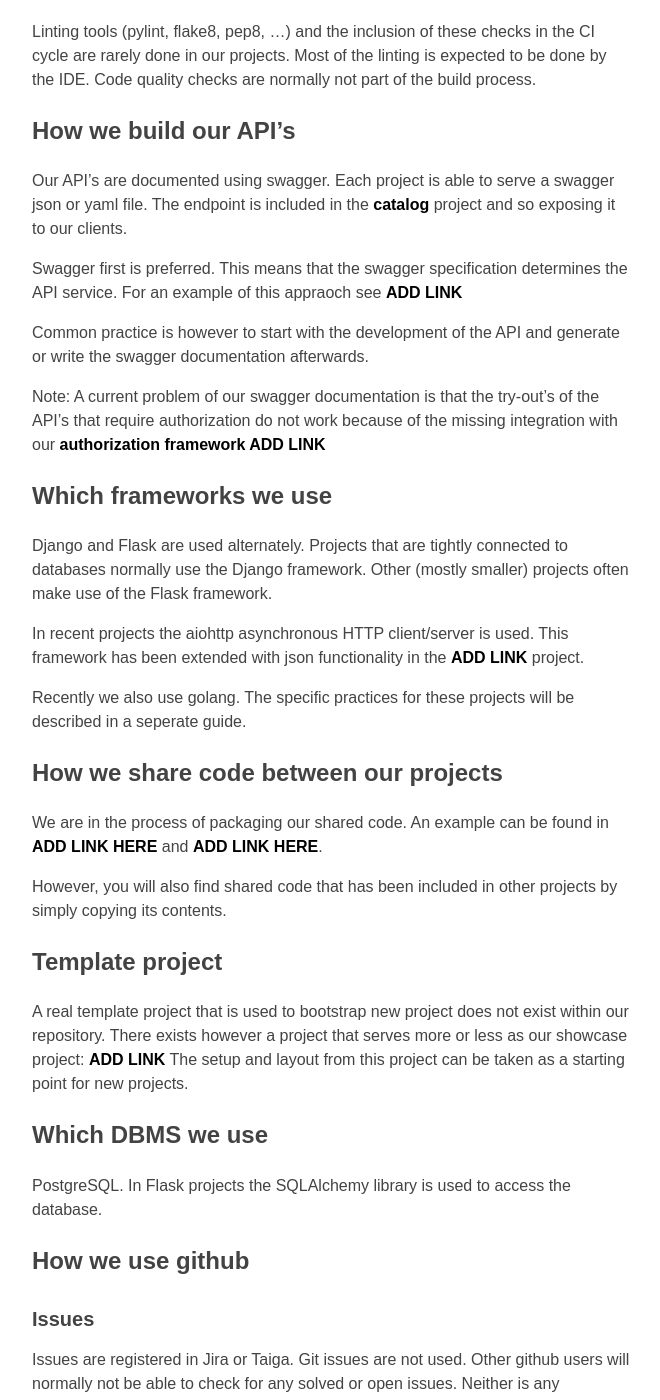
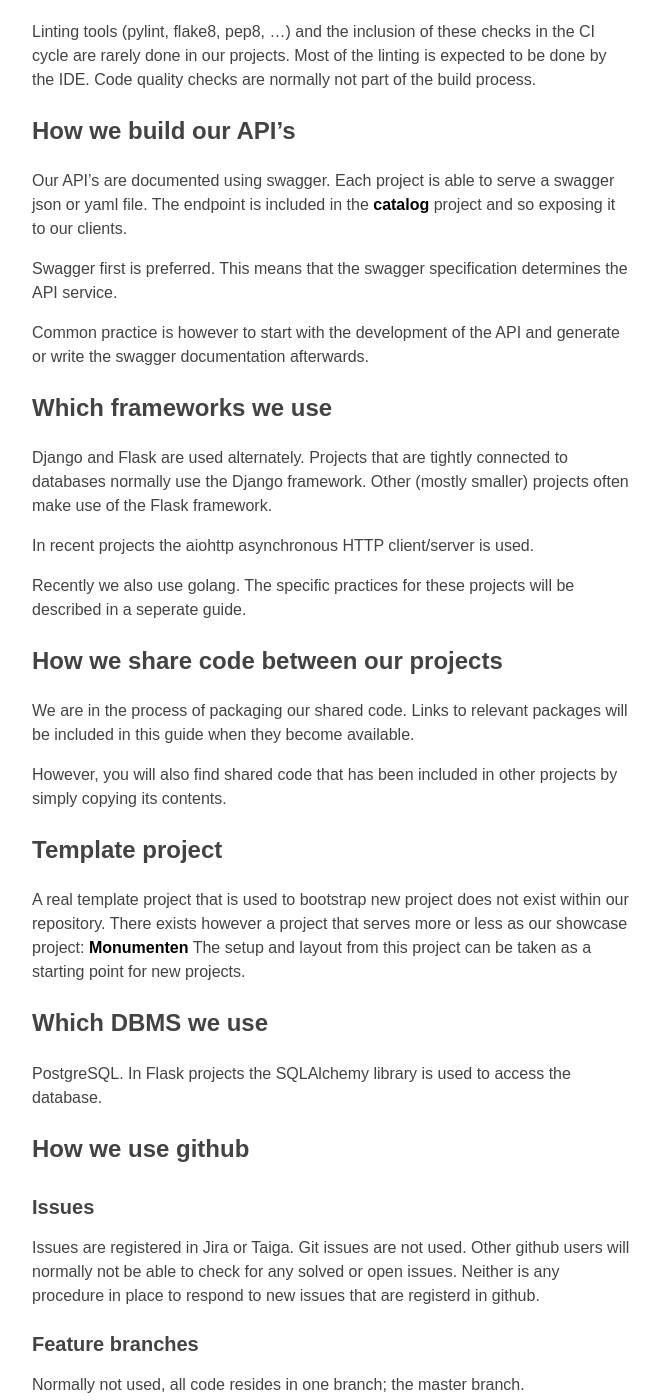
Before and after one commit to Amsterdam/amsterdam.github.io, a Jekyll site: the page built from guides/back-end-projects.md, in a window 1280 px wide and 1400 px high, scrolled down 1859 px. Shown: the whole window, without its empty margins (138-798 px from the left). Built offline with Jekyll 4.4.1, drawn with Linux system fonts in a browser that asks for light colours; our own code applies the rules of GitHub Pages for plain Markdown files.

Commit message:
Remove links that do not point to any relevant data Add link address for other links

```diff
--- a/guides/back-end-projects.md
+++ b/guides/back-end-projects.md
@@ -77,12 +77,8 @@ Our API's are documented using swagger. Each project is able to serve a swagger
 The endpoint is included in the [catalog](https://github.com/Amsterdam/catalog) project and so exposing it to our clients.
 
 Swagger first is preferred. This means that the swagger specification determines the API service.
-For an example of this appraoch see [ADD LINK]()
 
 Common practice is however to start with the development of the API and generate or write the swagger documentation afterwards.
-
-Note: A current problem of our swagger documentation is that the try-out's of the API's that require authorization
-do not work because of the missing integration with our [authorization framework ADD LINK]()
 
 ## Which frameworks we use
 
@@ -90,20 +86,19 @@ Django and Flask are used alternately. Projects that are tightly connected to da
 Other (mostly smaller) projects often make use of the Flask framework.
 
 In recent projects the aiohttp asynchronous HTTP client/server is used.
-This framework has been extended with json functionality in the [ADD LINK]() project.
 
 Recently we also use golang. The specific practices for these projects will be described in a seperate guide.
 
 ## How we share code between our projects
 
-We are in the process of packaging our shared code. An example can be found in [ADD LINK HERE]() and [ADD LINK HERE]().
+We are in the process of packaging our shared code. Links to relevant packages will be included in this guide when they become available.
 
 However, you will also find shared code that has been included in other projects by simply copying its contents.
 
 ## Template project
 
 A real template project that is used to bootstrap new project does not exist within our repository.
-There exists however a project that serves more or less as our showcase project: [ADD LINK]()
+There exists however a project that serves more or less as our showcase project: [Monumenten](https://github.com/Amsterdam/monumenten)
 The setup and layout from this project can be taken as a starting point for new projects.
 
 ## Which DBMS we use
```
